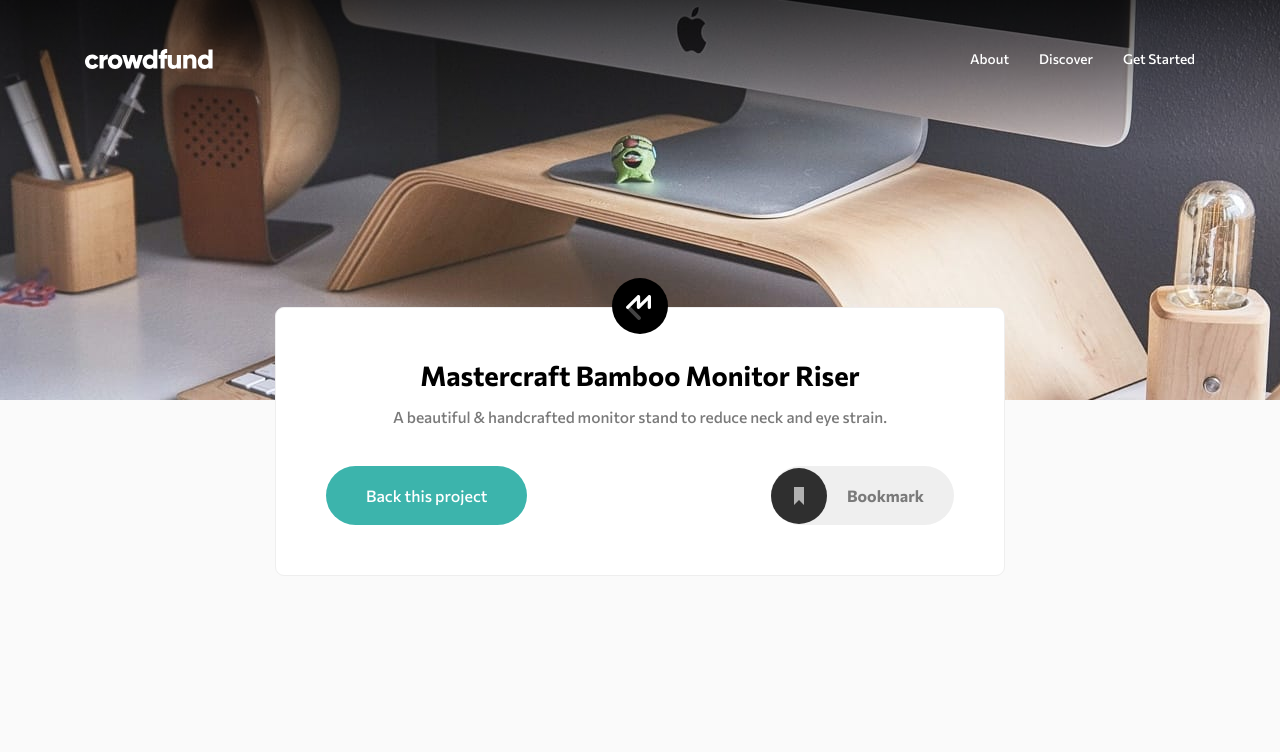
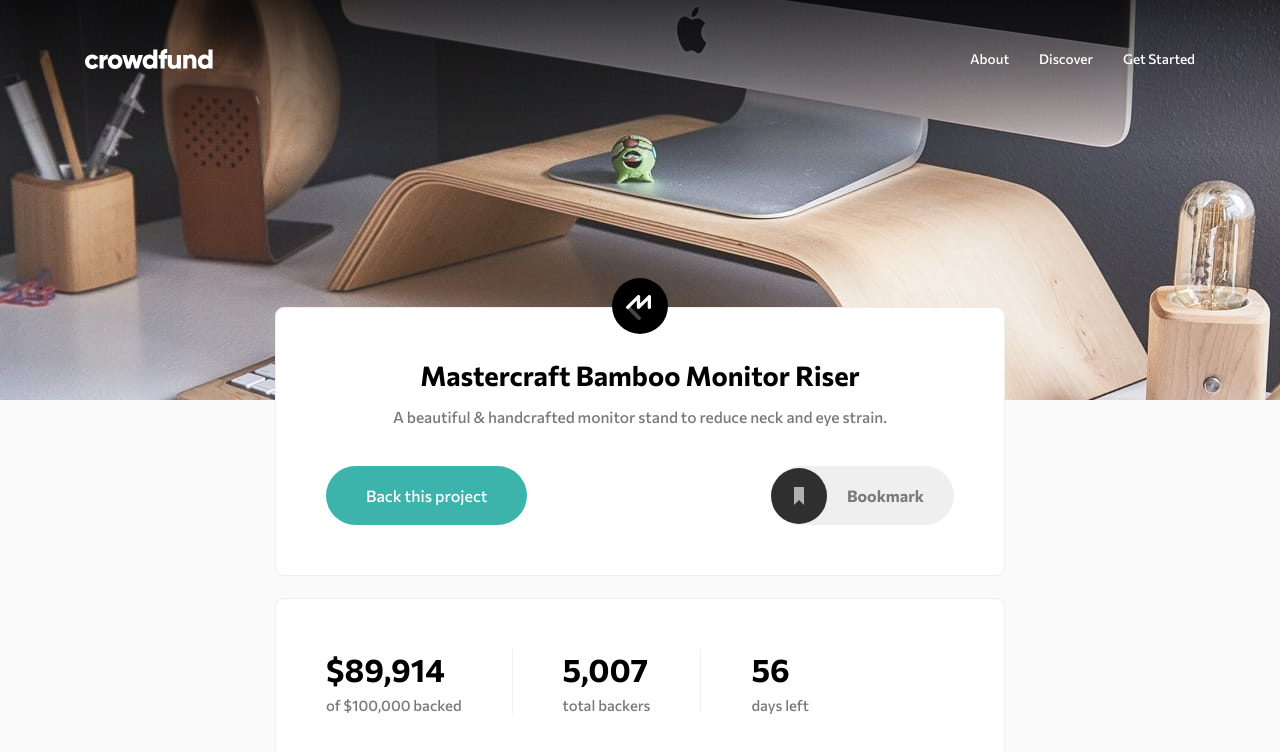
Before and after one commit to kdumagalhaes/crowdfunding-pp-reactjs, a React (Create React App) app: page / in a window 1280 px wide. Shown: the top 752 px of the page. Built offline with nearby package versions, Linux system fonts and the light colour scheme.

Commit message:
Finish numbers format

```diff
--- a/src/App.tsx
+++ b/src/App.tsx
@@ -2,12 +2,14 @@ import { GlobalStyle } from './styles/global'
 
 import { Header } from './components/Header/index'
 import { ProductInfoSection } from './components/ProductInfoSection';
+import { ProductNumbersSection } from './components/ProductNumbersSection';
 
 function App() {
   return (
     <>
       <Header />
       <ProductInfoSection />
+      <ProductNumbersSection />
       <GlobalStyle />
     </>
   );
--- a/src/components/ProductInfoSection/styles.tsx
+++ b/src/components/ProductInfoSection/styles.tsx
@@ -1,6 +1,6 @@
 import styled from 'styled-components'
 
-export const Container = styled.section`
+export const Container = styled.div`
     padding: var(--safe-area-padding);
 `
 
--- /dev/null
+++ b/src/components/ProductNumbersSection/index.tsx
@@ -0,0 +1,24 @@
+import { Container, Content } from "./styles"
+
+export const ProductNumbersSection = () => {
+    return (
+        <Container>
+            <Content>
+                <div className="flex-container">
+                    <div className="number">
+                        <span className="number-value">$89,914</span>
+                        <span className="number-backed">of $100,000 backed</span>
+                    </div>
+                    <div className="number">
+                        <span className="number-value">5,007</span>
+                        <span className="number-backed">total backers</span>
+                    </div>
+                    <div className="number">
+                        <span className="number-value">56</span>
+                        <span className="number-backed">days left</span>
+                    </div>
+                </div>
+            </Content>
+        </Container>
+    )
+}
--- /dev/null
+++ b/src/components/ProductNumbersSection/styles.tsx
@@ -0,0 +1,47 @@
+import styled from 'styled-components'
+
+export const Container = styled.div`
+    padding: var(--safe-area-padding);
+`
+
+export const Content = styled.section`
+    width: 100%;
+    max-width: 730px;
+    background: #fff;
+    border-radius: 9px;
+    border: 1px solid #eee;
+    margin: 115px auto;
+    padding: 50px;
+
+    .flex-container {
+        display: flex;
+    }
+
+    .number {
+        display: flex;
+        flex-direction: column;
+        border-right: 1px solid #eee;
+        padding: 0 50px;
+
+        &:last-child {
+            border: none;
+        }
+
+        &:first-child {
+            padding-left: 0;
+        }
+    }
+
+    .number-value {
+        font-size: 2rem;
+        font-weight: 700;
+    }
+
+    .number-backed {
+        font-size: 0.93rem;
+        color: var(--dark-gray);
+        font-weight: 500;
+        margin-top: 7px;
+    }
+
+`
```
